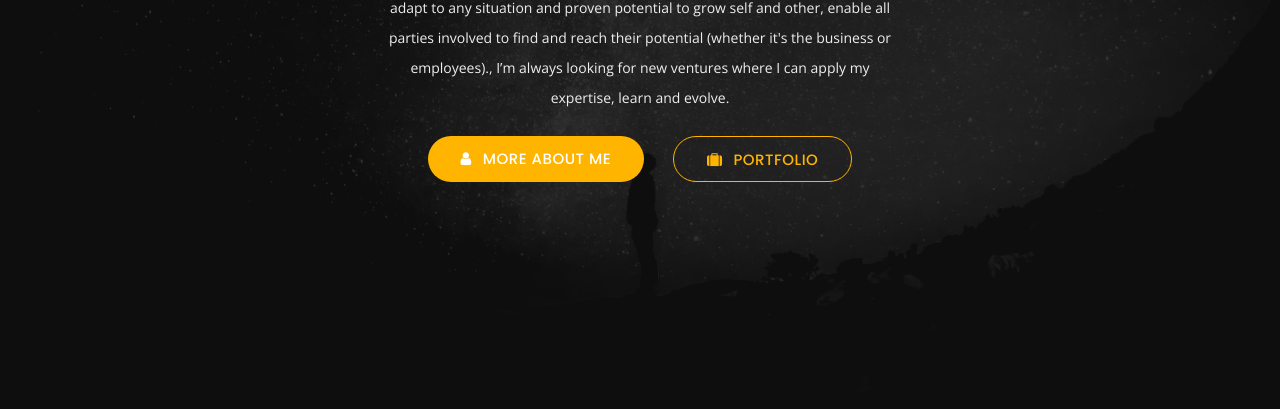
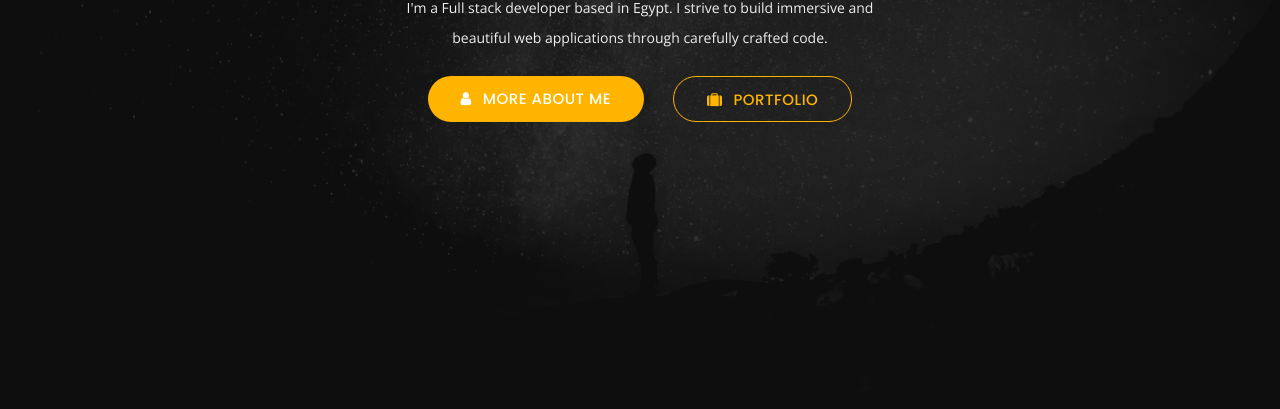
Before and after one commit to eslamabdelbasset1/myPortfolio-master, a plain HTML site: page index.html in a window 1280 px wide. Shown: the part 391-800 px from the top of the page. Drawn offline with nearby package versions, Linux system fonts and the light colour scheme.

Commit message:
change bio

```diff
--- a/index.html
+++ b/index.html
@@ -154,10 +154,7 @@
                                     <b>a Angular developer</b>
                                 </span>
                             </h1>
-                            <p>I'm a Laravel developer, I love Software, and I love good teams, I have experience in web development. I’m a
-                                driven individual with the ability to adapt to any situation and proven potential to grow self and other, enable all
-                                parties involved to find and reach their potential (whether it's the business or employees)., I’m always looking for
-                                new ventures where I can apply my expertise, learn and evolve.
+                            <p>I'm a Full stack developer based in Egypt. I strive to build immersive and beautiful web applications through carefully crafted code.
                             </p>
                             <div class="call-to-actions-home">
                                 <div class="text-center">
@@ -187,10 +184,7 @@
                                 <div class="image-container">
                                     <img class="img-fluid d-block" src="img/profile-pic.jpeg" alt="" />
                                 </div>
-                                <p class="d-block d-md-none">I'm a Laravel developer, I love Software, and I love good teams,
-                                    I have experience in web development. I’m a driven individual with the ability to adapt to any situation and proven potential to grow self and other,
-                                    enable all parties involved to find and reach their potential (whether it's the business or employees).,
-                                    I’m always looking for new ventures where I can apply my expertise, learn and evolve.</p>
+                                <p class="d-block d-md-none">I'm a Full stack developer based in Egypt. I strive to build immersive and beautiful web applications through carefully crafted code.</p>
                             </div>
                             <div class="row col-xl-6 col-lg-6 col-md-12">
                                 <div class="col-xl-6 col-lg-6 col-md-6 col-sm-6">
```
